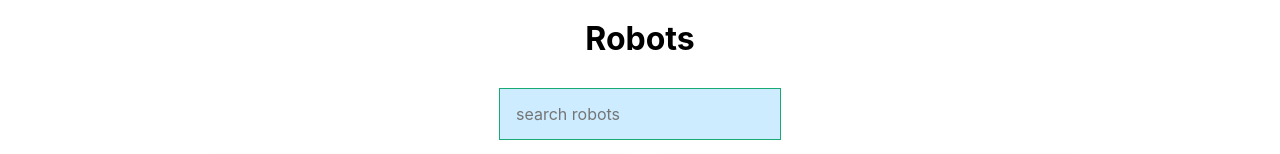
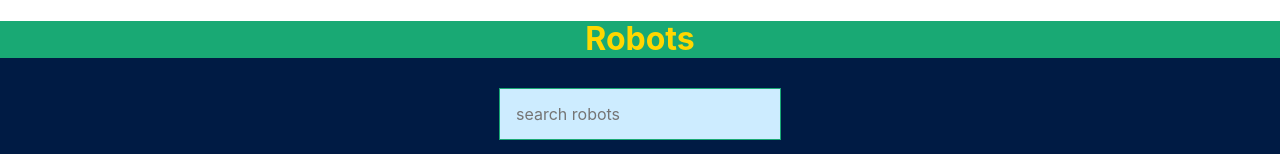
Before and after one commit to bzilber/robots, a React (Create React App) app: page / in a window 1280 px wide. Shown: the top 154 px of the page. Built offline with nearby package versions, Linux system fonts and the light colour scheme.

Commit message:
searchBox added.

```diff
--- a/src/App.js
+++ b/src/App.js
@@ -12,12 +12,20 @@ class App extends Component {
             searchField: '',
         }
     }
+
+    onSearchChange = (event) => {
+        this.setState({searchField: event.target.value})
+    }
+
     render(){
+        const filteredRobots = this.state.robots.filter(robot => {
+            return robot.name.toLowerCase().includes(this.state.searchField.toLowerCase());
+        })
         return (
-            <div className='tc'>
-                <h1>Robots</h1>
-                <SearchBox/>
-                <CardList robots={robots}/>
+            <div className='tc bg-navy'>
+                <h1 className = 'bg-green yellow'>Robots</h1>
+                <SearchBox searchChange = {this.onSearchChange} /> {/*use 'this.' cause we're using App object from its class and not a func.*/}
+                <CardList robots={filteredRobots}/>
             </div>
         );
     }
--- a/src/SearchBox.js
+++ b/src/SearchBox.js
@@ -1,12 +1,13 @@
 import React from 'react'
 
-const SearchBox = () => {
+const SearchBox = ({searchField, searchChange}) => {
   return (
     <div className='pa2'>
         <input
         className='pa3 ba b--green bg-lightest-blue'
             type='search'
             placeholder='search robots'
+            onChange= {searchChange}
         />
     </div>
 
```
